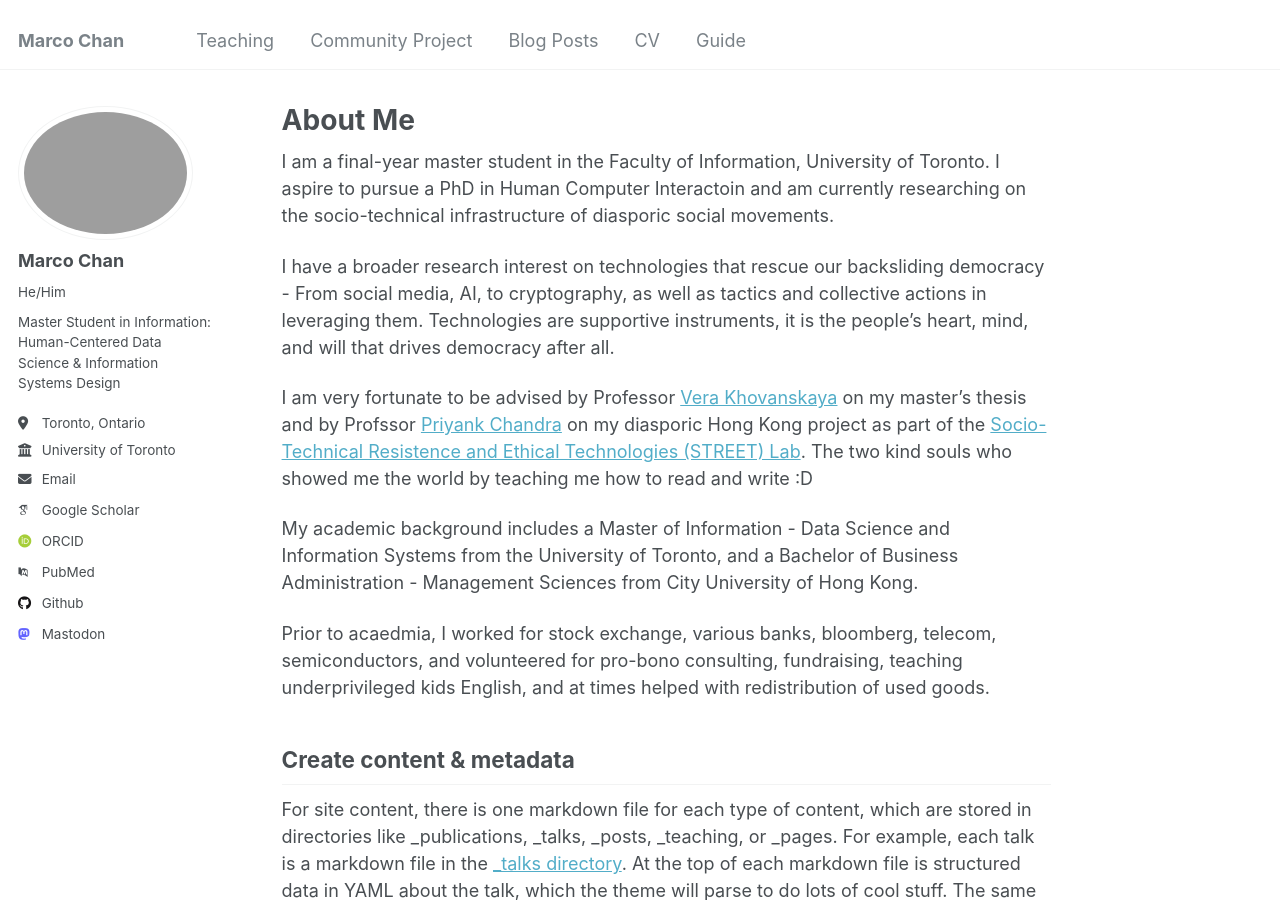
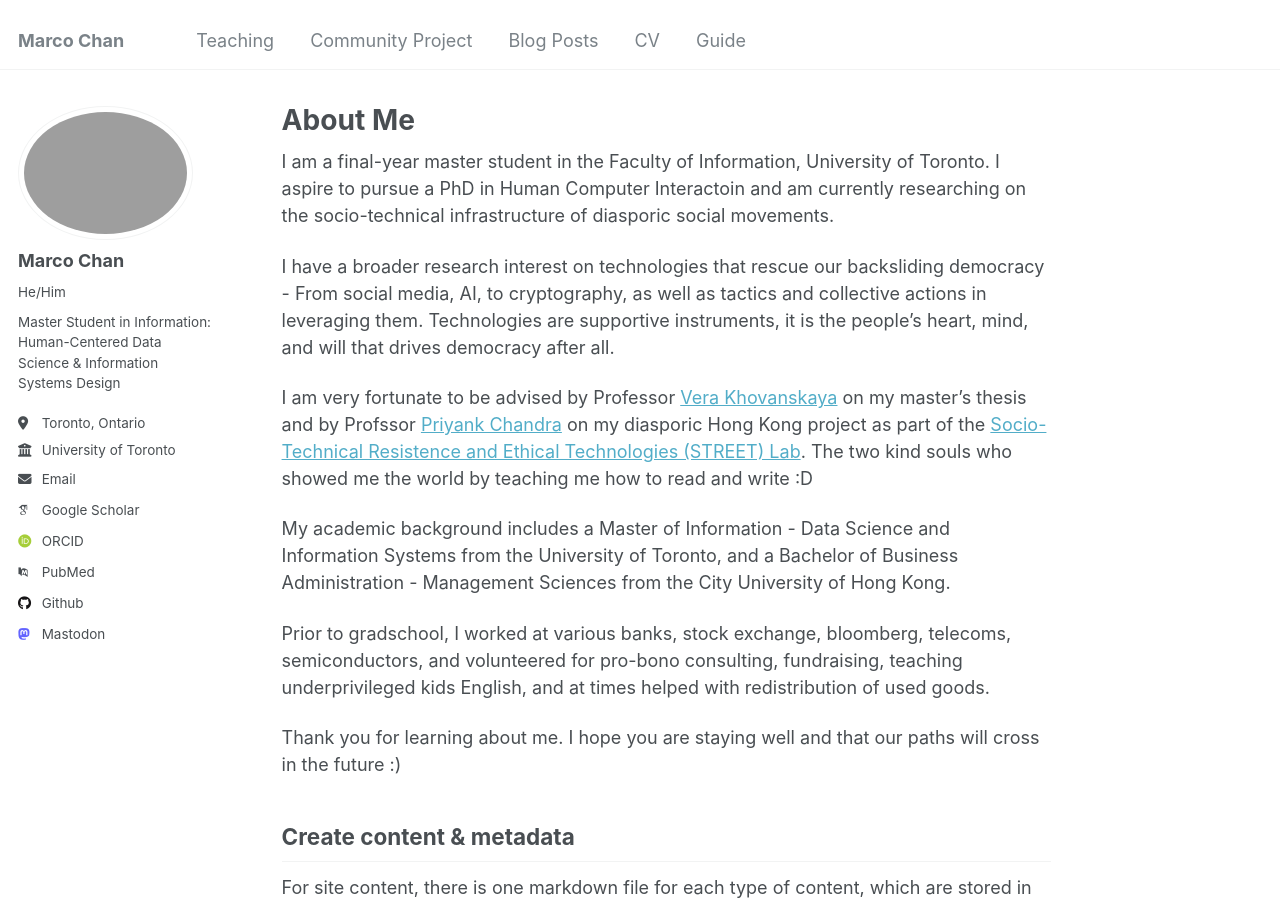
Before and after one commit to Marco-ProspectivePhD/home, a Jekyll site: the page built from _pages/about.md, in a window 1280 px wide and 900 px high. Built offline with Jekyll 4.4.1, drawn with Linux system fonts in a browser that asks for light colours; some web fonts are replaced.

Commit message:
Update about.md

```diff
--- a/_pages/about.md
+++ b/_pages/about.md
@@ -13,11 +13,11 @@ I have a broader research interest on technologies that rescue our backsliding d
 
 I am very fortunate to be advised by Professor [Vera Khovanskaya](https://verakhovanskaya.github.io/) on my master's thesis and by Profssor [Priyank Chandra](https://www.priyankc.com/) on my diasporic Hong Kong project as part of the [Socio-Technical Resistence and Ethical Technologies (STREET) Lab](https://www.streetlab.tech/). The two kind souls who showed me the world by teaching me how to read and write :D
 
-My academic background includes a Master of Information - Data Science and Information Systems from the University of Toronto, and a Bachelor of Business Administration - Management Sciences from City University of Hong Kong.
+My academic background includes a Master of Information - Data Science and Information Systems from the University of Toronto, and a Bachelor of Business Administration - Management Sciences from the City University of Hong Kong.
 
-Prior to acaedmia, I worked for stock exchange, various banks, bloomberg, telecom, semiconductors, and volunteered for pro-bono consulting, fundraising, teaching underprivileged kids English, and at times helped with redistribution of used goods.
+Prior to gradschool, I worked at various banks, stock exchange, bloomberg, telecoms, semiconductors, and volunteered for pro-bono consulting, fundraising, teaching underprivileged kids English, and at times helped with redistribution of used goods.
 
-
+Thank you for learning about me. I hope you are staying well and that our paths will cross in the future :)
 
 
 Create content & metadata
```
